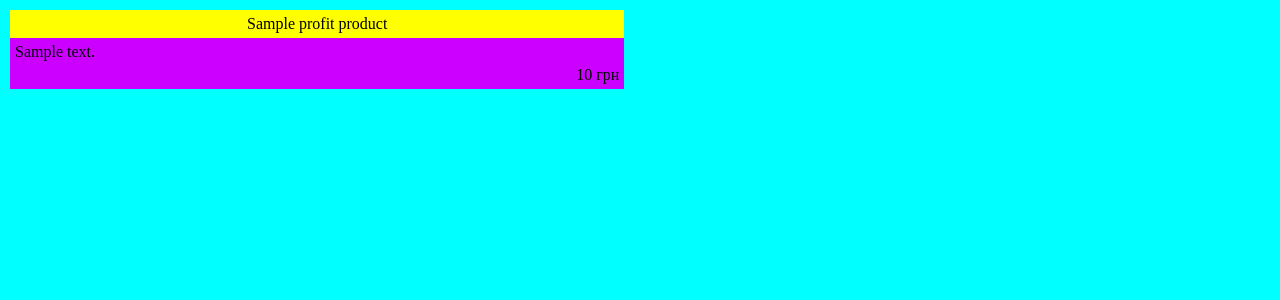
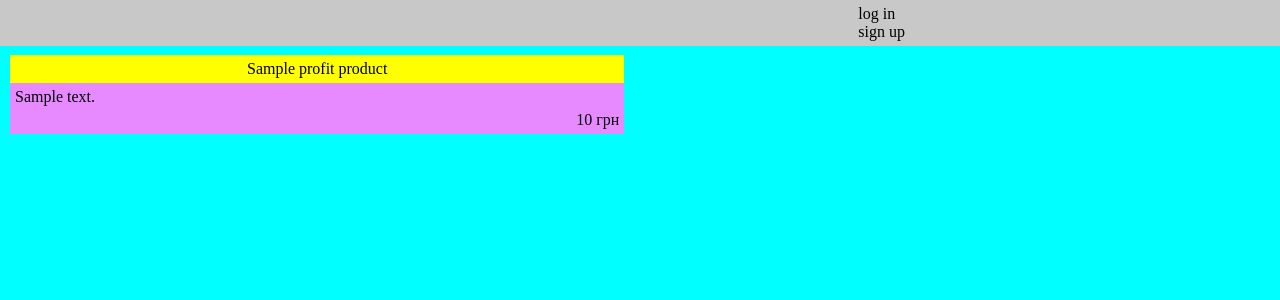
Before and after one commit to BogdanVR666/TestSite, a Django app: template TestSite/templates/home/index.html in a window 1280 px wide. Shown: the top 300 px of the page. Run offline with Django 3.2, Linux system fonts and the light colour scheme; the template is opened without the code that fills it: most values are stand-ins (such as "Sample title", 1, 10 or a date in 2020).

Commit message:
v0.0.0.8

```diff
--- a/TestSite/apps/home/static/css/style.css
+++ b/TestSite/apps/home/static/css/style.css
@@ -2,7 +2,23 @@ body {
     margin: auto auto;
     background-color: #0ff;
 }
+.header {
+    display: flex;
+    flex-wrap: nowrap;
+    background-color: rgb(200, 200, 200);
+    padding: 5px;
+    position: fixed;
+    width: 100%;
+    z-index: 5;
+}
+.header__item {
+    flex: 1 1 33%;
+}
+.menu::before {
+    content: '';
+}
 .product {
+    padding-top: 45px;
     display: flex;
     flex-wrap: wrap;
 }
@@ -10,7 +26,7 @@ body {
     margin-top: 10px;
     margin-left: 10px;
     flex: 0 1 48%;
-    background-color: rgb(204, 0, 255);
+    background-color: rgb(232, 138, 255);
 }
 .product__title {
     text-align: center;
--- a/TestSite/templates/home/index.html
+++ b/TestSite/templates/home/index.html
@@ -9,6 +9,18 @@
     <title>Товары</title>
 </head>
 <body>
+    <header class="header">
+        <div class="header__item"></div>
+        <div class="header__item"></div>
+        <div class="header__item">
+            <div class="menu">
+                <div class="menu__item">log in</div>
+                <div class="menu__item">sign up</div>
+                <div class="menu__item"></div>
+                <div class="menu__item"></div>
+            </div>
+        </div>
+    </header>
         <div class="product">
             {% for i in profit_products %}
             <div class="product__item">
@@ -18,5 +30,6 @@
             </div>
             {% endfor %}
         </div>
+    <script src="{% static 'js/script.js' %}"></script>
 </body>
 </html>
```
Also changed, not shown: TestSite/apps/home/static/js/script.js (added). Lines whose indentation alone changed are shown as unchanged.
